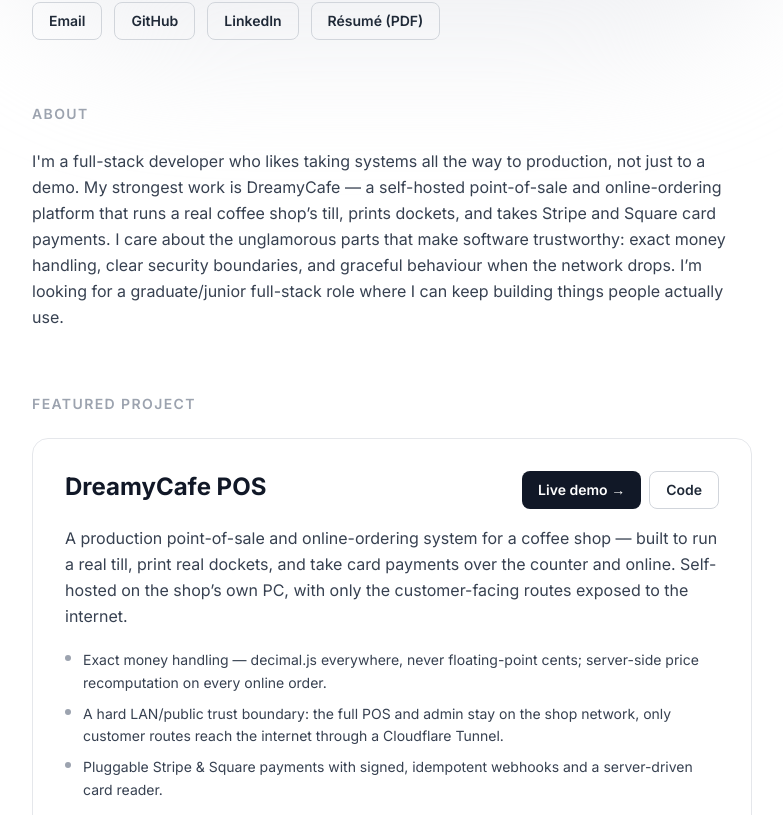
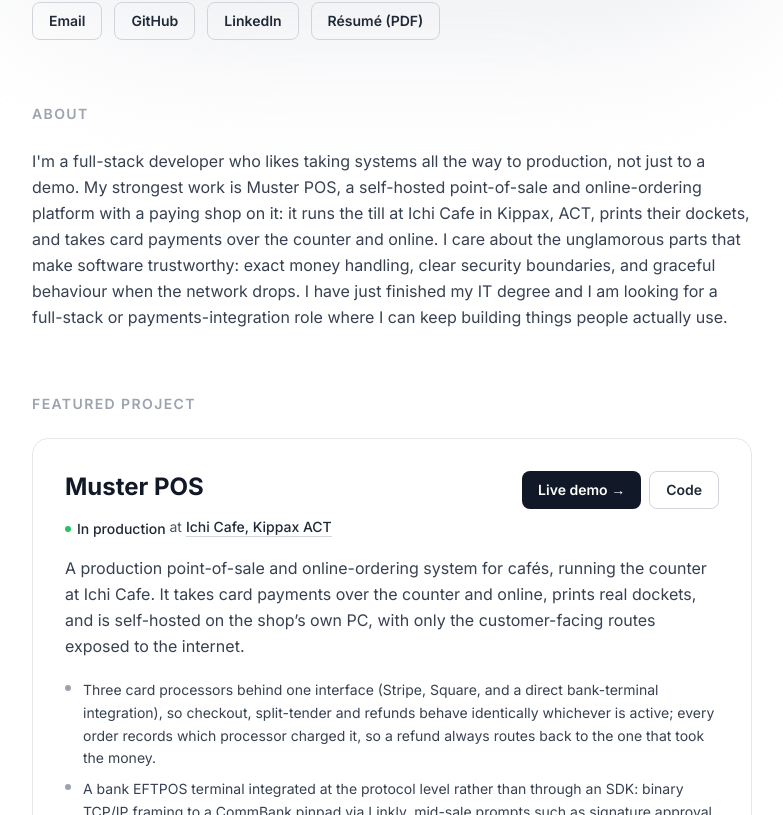
Before and after one commit to phuanh20001/portfolio, a Next.js app: page / in a window 1280 px wide. Shown: the part 305-1120 px from the top of the page, without its empty margins (248-1031 px from the left). Built offline with nearby package versions, Linux system fonts and the light colour scheme.

Commit message:
Update résumé and profile details to reflect Muster POS project and enhance clarity

```diff
--- a/src/app/page.js
+++ b/src/app/page.js
@@ -118,7 +118,7 @@
         </Section>
       )}
 
-      {/* ── Featured project: DreamyCafe ─────────────────────────────────── */}
+      {/* ── Featured project: Muster POS ─────────────────────────────────── */}
       <Section id="featured" title="Featured Project">
         <article className="group rounded-2xl border border-gray-200 dark:border-gray-700 p-6 sm:p-8 transition duration-300 hover:border-gray-300 dark:hover:border-gray-600 hover:shadow-lg hover:shadow-gray-200/60 dark:hover:shadow-black/40">
           <div className="flex items-start justify-between gap-4 flex-wrap">
@@ -128,6 +128,33 @@
               <LinkButton href={featuredProject.repoUrl}>Code</LinkButton>
             </div>
           </div>
+
+          {featuredProject.deployment && real(featuredProject.deployment.customer) && (
+            <p className="mt-2 text-sm text-gray-600 dark:text-gray-400">
+              <span className="inline-flex items-center gap-1.5 font-medium text-gray-800 dark:text-gray-200">
+                <span className="h-1.5 w-1.5 rounded-full bg-green-500" aria-hidden="true" />
+                In production
+              </span>
+              {' at '}
+              {real(featuredProject.deployment.url) ? (
+                <a
+                  href={featuredProject.deployment.url}
+                  target="_blank"
+                  rel="noreferrer"
+                  className={
+                    'font-medium text-gray-800 dark:text-gray-200 underline underline-offset-4 decoration-gray-300 dark:decoration-gray-600 hover:decoration-gray-800 dark:hover:decoration-gray-200 transition-colors ' +
+                    focusRing
+                  }
+                >
+                  {featuredProject.deployment.customer}
+                </a>
+              ) : (
+                <span className="font-medium text-gray-800 dark:text-gray-200">
+                  {featuredProject.deployment.customer}
+                </span>
+              )}
+            </p>
+          )}
 
           <p className="mt-4 text-base leading-relaxed text-gray-700 dark:text-gray-300">
             {featuredProject.blurb}
--- a/src/data/profile.js
+++ b/src/data/profile.js
@@ -25,13 +25,15 @@
   // 2–4 sentences. Who you are, what you're good at, what you're looking for.
   about:
     "I'm a full-stack developer who likes taking systems all the way to " +
-    'production, not just to a demo. My strongest work is DreamyCafe — a ' +
-    "self-hosted point-of-sale and online-ordering platform that runs a real " +
-    'coffee shop’s till, prints dockets, and takes Stripe and Square card ' +
-    'payments. I care about the unglamorous parts that make software ' +
-    'trustworthy: exact money handling, clear security boundaries, and graceful ' +
-    'behaviour when the network drops. I’m looking for a graduate/junior ' +
-    'full-stack role where I can keep building things people actually use.',
+    'production, not just to a demo. My strongest work is Muster POS, a ' +
+    'self-hosted point-of-sale and online-ordering platform with a paying ' +
+    'shop on it: it runs the till at Ichi Cafe in Kippax, ACT, prints their ' +
+    'dockets, and takes card payments over the counter and online. I care ' +
+    'about the unglamorous parts that make software trustworthy: exact money ' +
+    'handling, clear security boundaries, and graceful behaviour when the ' +
+    'network drops. I have just finished my IT degree and I am looking for a ' +
+    'full-stack or payments-integration role where I can keep building things ' +
+    'people actually use.',
 
   // Group your skills however you like. Add/remove groups and items freely.
   skills: [
@@ -39,7 +41,7 @@
     { group: 'Frontend', items: ['React', 'Next.js', 'Tailwind CSS', 'HTML/CSS'] },
     { group: 'Backend', items: ['Node.js', 'Express', 'FastAPI', 'Prisma'] },
     { group: 'Databases', items: ['PostgreSQL', 'MongoDB', 'SQLite'] },
-    { group: 'Payments & Web3', items: ['Stripe', 'Square', 'ethers.js', 'Solidity / Hardhat'] },
+    { group: 'Payments & Web3', items: ['Stripe', 'Square', 'Linkly / EFTPOS', 'ethers.js', 'Solidity / Hardhat'] },
     { group: 'Mobile & Cloud', items: ['Android (Java/Kotlin)', 'Vercel', 'Cloudflare Tunnel', 'Git'] },
   ],
 
@@ -52,7 +54,7 @@
     {
       qualification: 'Bachelor of Information Technology',
       institution: 'Crown Institute of Higher Education, Australia',
-      period: '2023 — 2026',
+      period: 'Completed 2026',
     },
     {
       qualification: 'Bachelor of English Pedagogy',
@@ -63,24 +65,32 @@
 }
 
 // ─── PROJECTS ────────────────────────────────────────────────────────────────
-// The FEATURED project is DreamyCafe — your strongest asset, already filled in.
+// The FEATURED project is Muster POS — your strongest asset, already filled in.
 // Adjust the copy if you like. Update the demoUrl/repoUrl once the repo is public.
 
 export const featuredProject = {
-  name: 'DreamyCafe POS',
+  name: 'Muster POS',
+  // The shop actually running it. This is the credibility line: it says the
+  // software has a real user, not just a demo URL. Leave either field blank to
+  // hide the line entirely.
+  deployment: {
+    customer: 'Ichi Cafe, Kippax ACT',
+    url: 'https://ichicafekippax.com',
+  },
   blurb:
-    'A production point-of-sale and online-ordering system for a coffee shop — ' +
-    'built to run a real till, print real dockets, and take card payments over ' +
-    'the counter and online. Self-hosted on the shop’s own PC, with only the ' +
-    'customer-facing routes exposed to the internet.',
+    'A production point-of-sale and online-ordering system for cafés, running ' +
+    'the counter at Ichi Cafe. It takes card payments over the counter and ' +
+    'online, prints real dockets, and is self-hosted on the shop’s own PC, ' +
+    'with only the customer-facing routes exposed to the internet.',
   // The engineering decisions that make it portfolio-worthy. Keep these tight.
   highlights: [
-    'Exact money handling — decimal.js everywhere, never floating-point cents; server-side price recomputation on every online order.',
+    'Three card processors behind one interface (Stripe, Square, and a direct bank-terminal integration), so checkout, split-tender and refunds behave identically whichever is active; every order records which processor charged it, so a refund always routes back to the one that took the money.',
+    'A bank EFTPOS terminal integrated at the protocol level rather than through an SDK: binary TCP/IP framing to a CommBank pinpad via Linkly, mid-sale prompts such as signature approval answered from the till, and a durable in-flight record so a crash mid-transaction is recovered on the next boot instead of lost. Built and submitted for Linkly accreditation.',
+    'Exact money handling — decimal.js everywhere, never floating-point cents; server-side price recomputation on every online order, plus a reconciliation report that flags any order drifting from the processor by more than a cent.',
     'A hard LAN/public trust boundary: the full POS and admin stay on the shop network, only customer routes reach the internet through a Cloudflare Tunnel.',
-    'Pluggable Stripe & Square payments with signed, idempotent webhooks and a server-driven card reader.',
     'Offline-tolerant PWA: cash sales keep working when the internet drops but the local server is up.',
   ],
-  stack: ['Next.js 16', 'JavaScript', 'PostgreSQL', 'Prisma', 'Tailwind', 'Stripe', 'Square'],
+  stack: ['Next.js 16', 'JavaScript', 'PostgreSQL', 'Prisma', 'Tailwind', 'Stripe', 'Square', 'Linkly / EFTPOS'],
   demoUrl: 'https://dreamy-cafe.vercel.app',
   repoUrl: 'https://github.com/phuanh20001/DreamyCafe-POS',
 }
```
Also changed, not shown: resume.html (+14 -13 lines), 1 other file (tests, documents, lock files or other folders).
